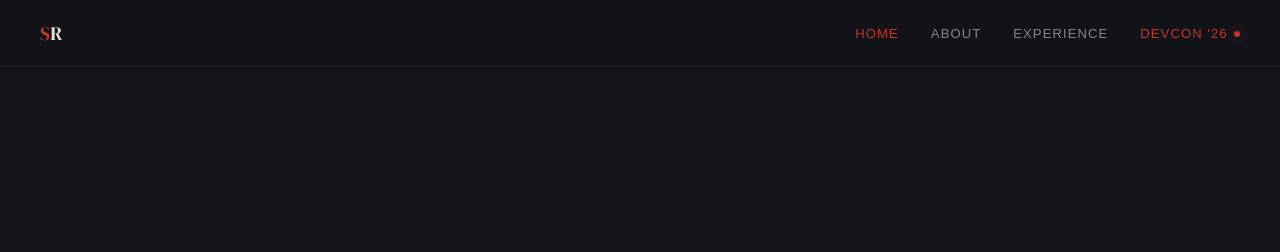
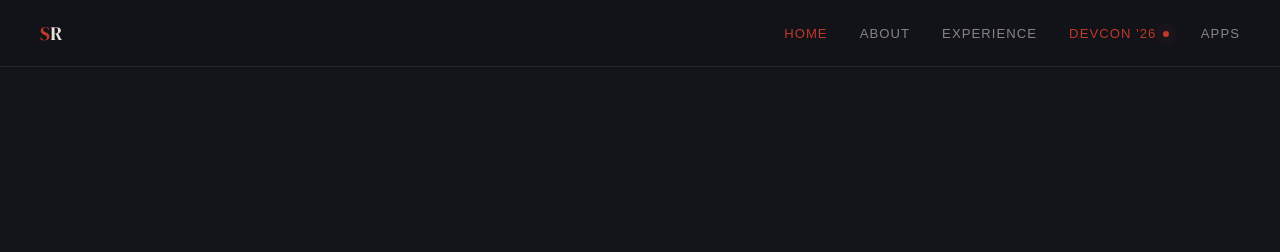
Before and after one commit to SreenivasBR/sreenivas-raman, a website: page index.html in a window 1280 px wide. Shown: the top 252 px of the page. Drawn offline with Linux system fonts and the light colour scheme.

Commit message:
Update index.html
adding apps back

```diff
--- a/index.html
+++ b/index.html
@@ -205,7 +205,7 @@
     <button class="nav-link" onclick="showPage('about')">About</button>
     <button class="nav-link" onclick="showPage('experience')">Experience</button>
     <button class="nav-link nav-link-event" onclick="showPage('devcon')">DevCon '26<span class="nav-dot"></span></button>
-    <!-- <button class="nav-link" onclick="showPage('apps')">Apps</button> -->
+    <button class="nav-link" onclick="showPage('apps')">Apps</button>
   </div>
 </nav>
 
```
